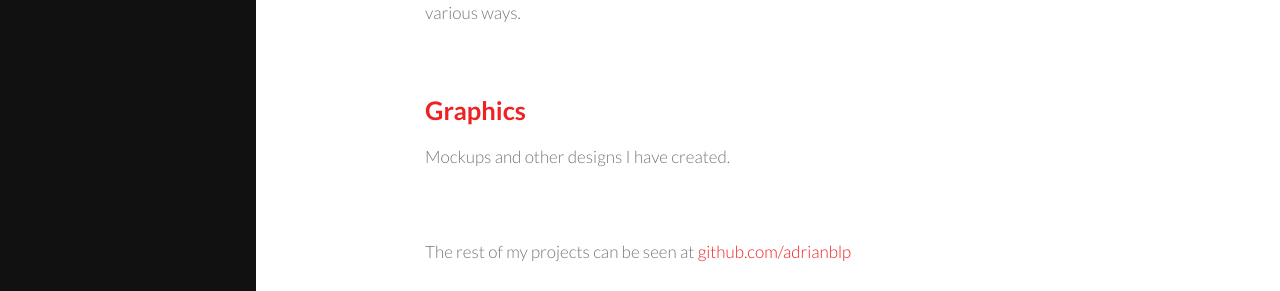
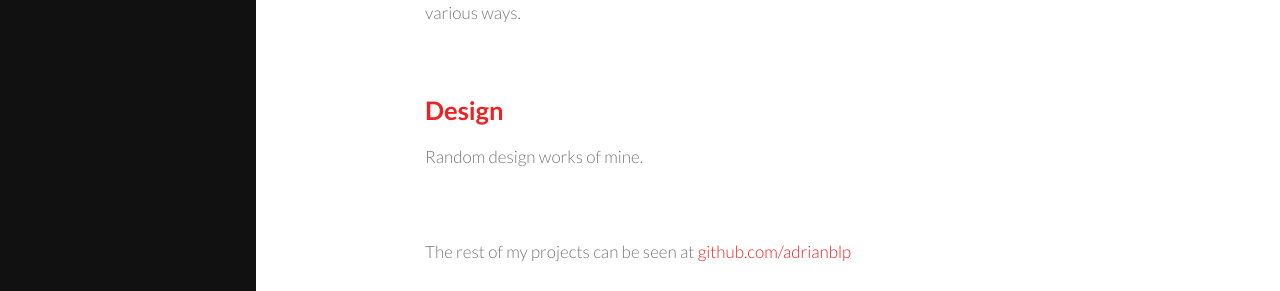
Before and after one commit to adrianblancode/adrianblancode.github.io, a Jekyll site: the page built from portfolio/index.html, in a window 1280 px wide and 900 px high, scrolled down 1990 px. Shown: the part 565-856 px from the top of the window. Built offline with Jekyll 4.4.1, drawn with Linux system fonts in a browser that asks for light colours; nearby versions of some CDN libraries.

Commit message:
update design

```diff
--- a/portfolio/index.html
+++ b/portfolio/index.html
@@ -41,8 +41,8 @@ nav: portfolio
     <p>For the course Digital Graphics and Interaction at KTH, I and Hampus Liljekvist created a voxel renderer using C++, OpenGL and GLUT. It uses perlin noise to generate natural looking terrain using texturized voxels in a visual style similar to a popular mining and crafting simulator. This landscape can then be altered by adding or removing blocks in various ways.</p>
   </section>
   <section>
-    <a href="/design/" title="Design"><h2>Graphics</h2></a>
-    <p>Mockups and other designs I have created.</p>
+    <a href="/design/" title="Design"><h2>Design</h2></a>
+    <p>Random design works of mine.</p>
   </section>
   <section>
   	<p>The rest of my projects can be seen at <a href="https://github.com/adrianblp" title="My github profile">github.com/adrianblp</a></p>
```
